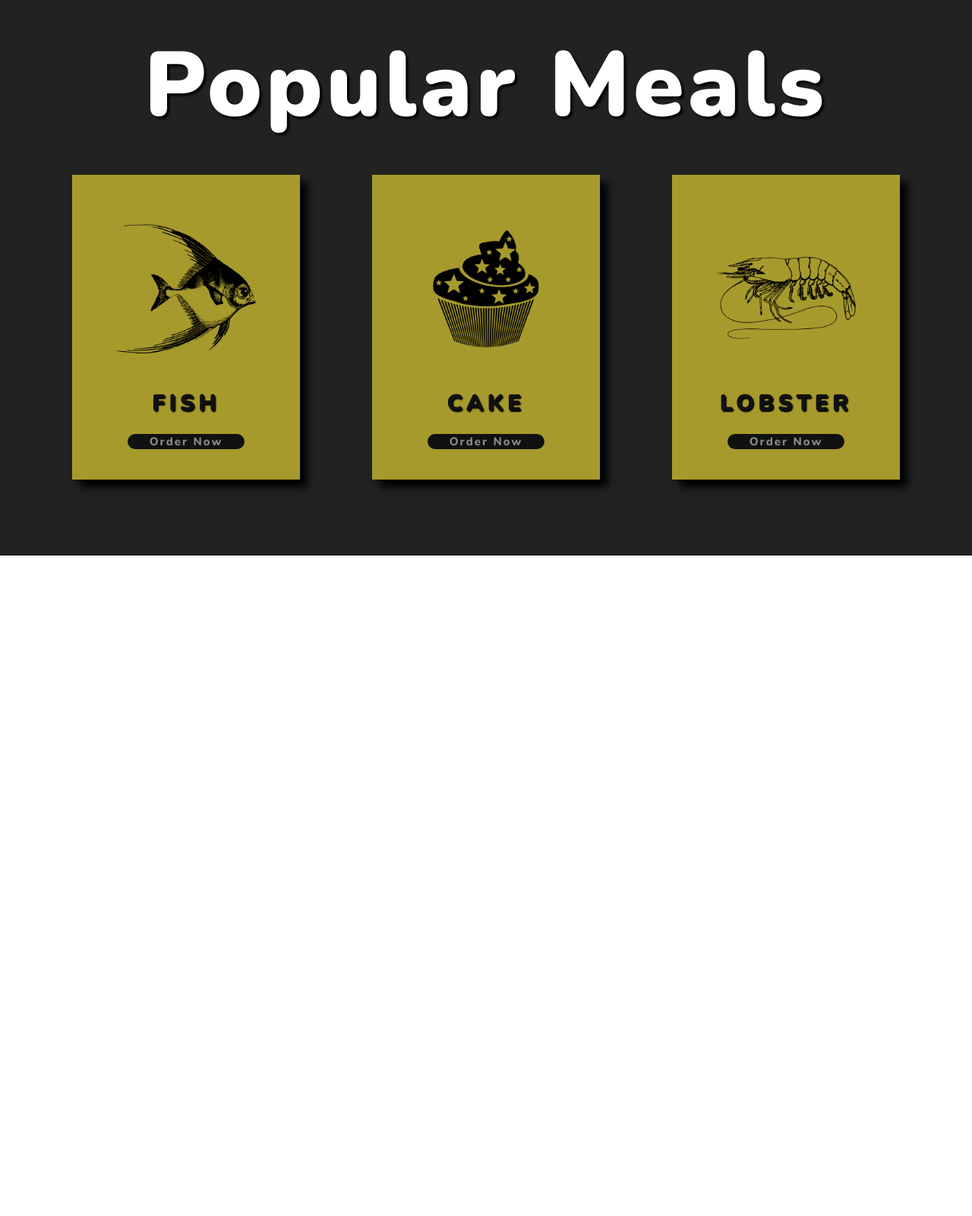
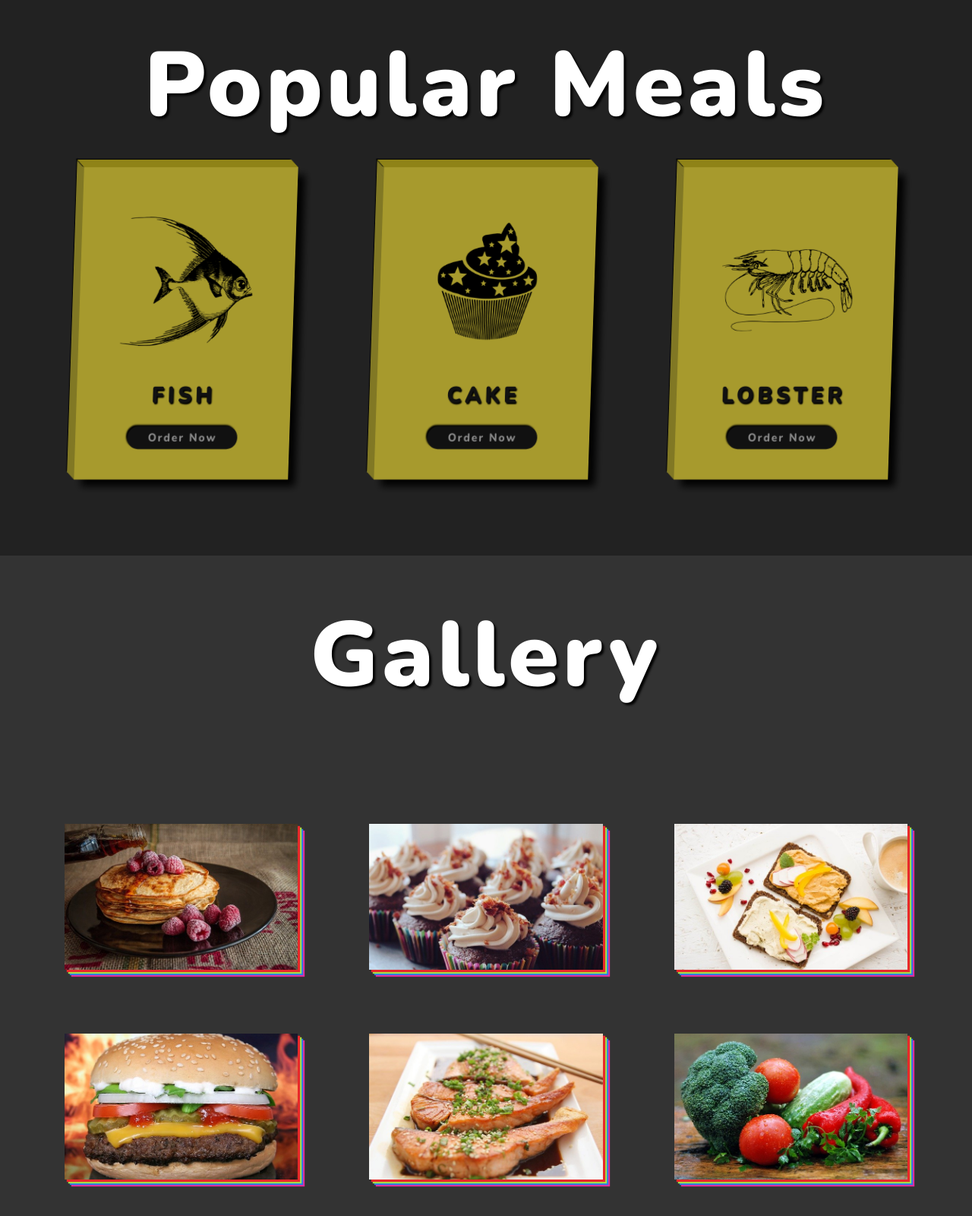
Before and after one commit to CamiOso/Responsive-Page-Food, a plain HTML site: page index.html in a window 1280 px wide. Shown: the part 869-2469 px from the top of the page at 76% size. Before the commit the page ends 1600 px from the top, so only its background shows below. Drawn offline with nearby package versions, Linux system fonts and the light colour scheme.

Commit message:
Create and Style Foods Gallery

```diff
--- a/index.html
+++ b/index.html
@@ -35,7 +35,6 @@
       <!--Section 2-->
 
       <section class="section-2">
-
         <h1 class="section-heading">popular meals</h1>
         <div class="cards-container">
           <div class="card">
@@ -56,6 +55,63 @@
         </div>
       </section>
       <!--End of Section 2-->
+
+      <!--Section 3-->
+      <section class="section-3">
+        <h1 class="section-heading">Gallery</h1>
+        <div class="gallery">
+          <a href="#" class="gallery-link" title="Order Now">
+            <img src="/images/gallery-img-1.jpg" class="food-img" />
+            <h3 class="food-name">Pancakes</h3>
+            <p class="food-description">
+              Lorem ipsum dolor sit amet consectetur adipisicing elit. Ipsa
+              commodi possimus iure hic excepturi. Corporis!
+            </p>
+          </a>
+          <a href="#" class="gallery-link" title="Order Now">
+            <img src="/images/gallery-img-2.jpg" class="food-img" />
+            <h3 class="food-name">Cupcakes</h3>
+            <p class="food-description">
+              Lorem ipsum dolor sit amet consectetur adipisicing elit. Ipsa
+              commodi possimus iure hic excepturi. Corporis!
+            </p>
+          </a>
+          <a href="#" class="gallery-link" title="Order Now">
+            <img src="/images/gallery-img-3.jpg" class="food-img" />
+            <h3 class="food-name">Hummus</h3>
+            <p class="food-description">
+              Lorem ipsum dolor sit amet consectetur adipisicing elit. Ipsa
+              commodi possimus iure hic excepturi. Corporis!
+            </p>
+          </a>
+          <a href="#" class="gallery-link" title="Order Now">
+            <img src="/images/gallery-img-4.jpg" class="food-img" />
+            <h3 class="food-name">Hamburger</h3>
+            <p class="food-description">
+              Lorem ipsum dolor sit amet consectetur adipisicing elit. Ipsa
+              commodi possimus iure hic excepturi. Corporis!
+            </p>
+          </a>
+          <a href="#" class="gallery-link" title="Order Now">
+            <img src="/images/gallery-img-5.jpg" class="food-img" />
+            <h3 class="food-name">Salmon</h3>
+            <p class="food-description">
+              Lorem ipsum dolor sit amet consectetur adipisicing elit. Ipsa
+              commodi possimus iure hic excepturi. Corporis!
+            </p>
+          </a>
+          <a href="#" class="gallery-link" title="Order Now">
+            <img src="/images/gallery-img-6.jpg" class="food-img" />
+            <h3 class="food-name">Vegetables</h3>
+            <p class="food-description">
+              Lorem ipsum dolor sit amet consectetur adipisicing elit. Ipsa
+              commodi possimus iure hic excepturi. Corporis!
+            </p>
+          </a>
+        </div>
+      </section>
+
+      <!--End of Section 3-->
     </div>
   </body>
 </html>
--- a/styles.css
+++ b/styles.css
@@ -3,50 +3,43 @@
 Common styles
 */
 
-
-
-*{
-
+* {
   margin: 0;
   padding: 0;
   box-sizing: border-box;
   text-decoration: none;
   outline: none;
-    font-family:'Nunito', sans-serif;
-    font-weight:400 ;
+  font-family: "Nunito", sans-serif;
+  font-weight: 400;
 }
 
 html {
-    font-size:62.5%;
+  font-size: 62.5%;
 }
 /* End of common styles*/
 
-
-
-.section-heading{
-    font-size:12rem;
-    font-weight:900 ;
-    color:#fff;
-    text-align:center;
+.section-heading {
+  font-size: 12rem;
+  font-weight: 900;
+  color: #fff;
+  text-align: center;
   text-transform: capitalize;
   letter-spacing: 0.5rem;
-    text-shadow:0.3rem 0.3rem 0.3rem #000;
+  text-shadow: 0.3rem 0.3rem 0.3rem #000;
 }
 
 /**
 Section1*/
 
-.section-1{
-    width:100%;
-    height:100vh;
-    background-color:#333;
-    display:flex;
+.section-1 {
+  width: 100%;
+  height: 100vh;
+  background-color: #333;
+  display: flex;
   flex-direction: column;
   align-items: center;
-    justify-content:space-evenly;
+  justify-content: space-evenly;
 }
-
-
 
 .section-1-icons i {
   font-size: 35rem;
@@ -55,18 +48,14 @@ Section1*/
   transform: translate(-50%, -50%) scale(0);
   text-shadow: 0.2rem 0.2rem 0.2rem #000;
   transition: transform 0.3s;
-
 }
 
-  .section-1-icons i.change{
-
+.section-1-icons i.change {
   transform: translate(-50%, -50%) scale(1);
   transition: transform 0.3s 0.3s;
 }
 
-
 /* End of section1*/
-
 
 /* Section2*/
 .section-2 {
@@ -85,44 +74,196 @@ transition: transform 0.3s 0.3s;
   /* padding: 0 5%; */
 }
 
-
 .card {
-    width:30rem;
+  width: 30rem;
   background-color: #a79a2d;
-    padding:4rem;
+  padding: 4rem;
   display: flex;
   flex-direction: column;
   justify-content: space-between;
   align-items: center;
   box-shadow: 1rem 1rem 1rem #000;
+  position: relative;
+  transform: rotateY(20deg) skewX(-2deg);
+  transition: transform 0.5s, box-shadow 0.5s;
 }
 
-  .card-img{
-    width:100%;
+.card:hover {
+    transform: rotateY(20deg) skewX(-2deg) translateY(-3rem);
+    box-shadow: 2rem 2rem 2rem #000;
+  }
 
+  .card::before {
+    content: "";
+    height: 100%;
+    width: 1rem;
+    background-color: #817824;
+    position: absolute;
+    top: 0;
+    left: -1rem;
+    transform: skewY(45deg);
+    transform-origin: right;
+    box-shadow: -0.1rem -0.1rem 0.1rem #000;
+  }
+
+  .card::after {
+    content: "";
+    width: 100%;
+    height: 1rem;
+    background-color: #8f8317;
+    position: absolute;
+    top: -1rem;
+    left: 0;
+    transform: skewX(45deg);
+    transform-origin: bottom;
+    box-shadow: -0.1rem -0.1rem 0.1rem #000;
+  }
+
+.card-img {
+  width: 100%;
 }
 
 .card-name {
-    font-size:3rem;
-    font-weight:900;
+  font-size: 3rem;
+  font-weight: 900;
   text-transform: uppercase;
-    letter-spacing: .5rem;
-    color:#111;
-    margin:2rem 0;
-    text-shadow: .15rem .15rem .15rem #000;
-
+  letter-spacing: 0.5rem;
+  color: #111;
+  margin: 2rem 0;
+  text-shadow: 0.15rem 0.15rem 0.15rem #000;
 }
 
-  .card-btn{
-    width:70%;
+.card-btn {
+  width: 70%;
   background-color: #111;
-    color:#888;
+  color: #888;
   border-radius: 5rem;
-    font-size:1.5rem;
-    font-weight:800;
-    letter-spacing:.2rem;
+  font-size: 1.5rem;
+  font-weight: 800;
+  letter-spacing: 0.2rem;
   text-transform: capitalize;
-    border:none;
+  border: none;
+  padding: 0.5rem 0;
+  cursor: pointer;
+  box-shadow: -0.2rem -0.2rem 0.2rem #000;
+}
+
+/**
+End of section2
+
+*/
 
 
+/**
+Section3
+*/
+.section-3 {
+  background-color: #333;
+  padding: 5rem 0;
 }
+
+.gallery {
+  display: flex;
+  flex-wrap: wrap;
+  align-items: center;
+  justify-content: space-evenly;
+  margin-top: 10rem;
+}
+
+.gallery-link {
+  position: relative;
+  margin: 4rem 1rem;
+}
+
+.gallery-link::before {
+  content: "";
+  position: absolute;
+  top: 2vw;
+  left: 80%;
+  width: 0.2rem;
+  height: 0;
+  background-color: #fff;
+  z-index: 10;
+  transition: height 0.5s;
+}
+
+.gallery-link::after {
+  content: "";
+  position: absolute;
+  top: 30%;
+  left: 2rem;
+  width: 0;
+  height: 0.2rem;
+  background-color: #fff;
+  transition: width 0.5s;
+}
+
+.gallery-link:hover::before {
+  height: 80%;
+}
+
+.gallery-link:hover::after {
+  width: 90%;
+}
+
+.food-img {
+  width: 24vw;
+  height: 15vw;
+  object-fit: cover;
+  box-shadow: 0.3rem 0.3rem 0.1rem #e92929, 0.5rem 0.5rem 0.1rem #a2e946,
+    0.7rem 0.7rem 0.1rem #297ce9, 0.9rem 0.9rem 0.1rem #e92999;
+  transition: all 0.5s;
+}
+
+.gallery-link:hover .food-img {
+  box-shadow: 1rem 1rem 0.1rem #e92929, 2rem 2rem 0.1rem #a2e946,
+    3rem 3rem 0.1rem #297ce9, 4rem 4rem 0.1rem #e92999;
+  transform: scale(1.1);
+  filter: blur(0.5rem);
+  opacity: 0.5;
+}
+
+.food-name {
+  position: absolute;
+  top: 3rem;
+  left: 3rem;
+  font-size: 2rem;
+  font-weight: 700;
+  text-transform: uppercase;
+  letter-spacing: 0.1rem;
+  color: #fff;
+  width: 0;
+  overflow: hidden;
+  transition: width 0.3s;
+}
+
+.gallery-link:hover .food-name {
+  width: 100%;
+  transition: width 1.5s 0.5s;
+}
+
+.food-description {
+  position: absolute;
+  bottom: 3vw;
+  left: 2rem;
+  width: 70%;
+  font-size: 1.5rem;
+  font-weight: 300;
+  letter-spacing: 0.1rem;
+  text-transform: uppercase;
+  color: #fff;
+  opacity: 0;
+  visibility: hidden;
+  transition: opacity 0.3s;
+}
+
+.gallery-link:hover .food-description {
+  opacity: 1;
+  visibility: visible;
+  transition: opacity 1s 1s;
+}
+
+
+/**
+End of section3
+*/
```
Lines whose indentation alone changed are shown as unchanged.
